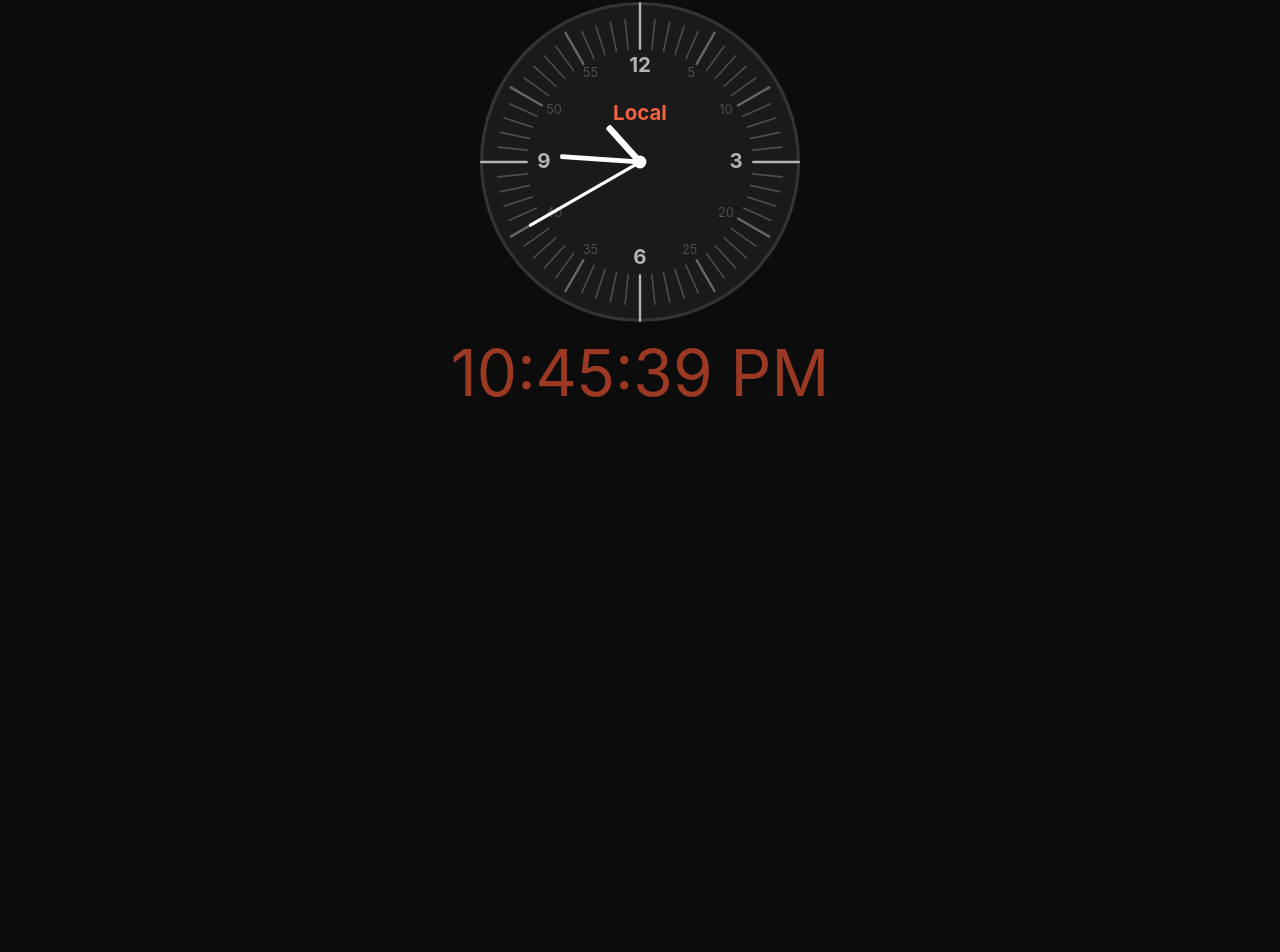
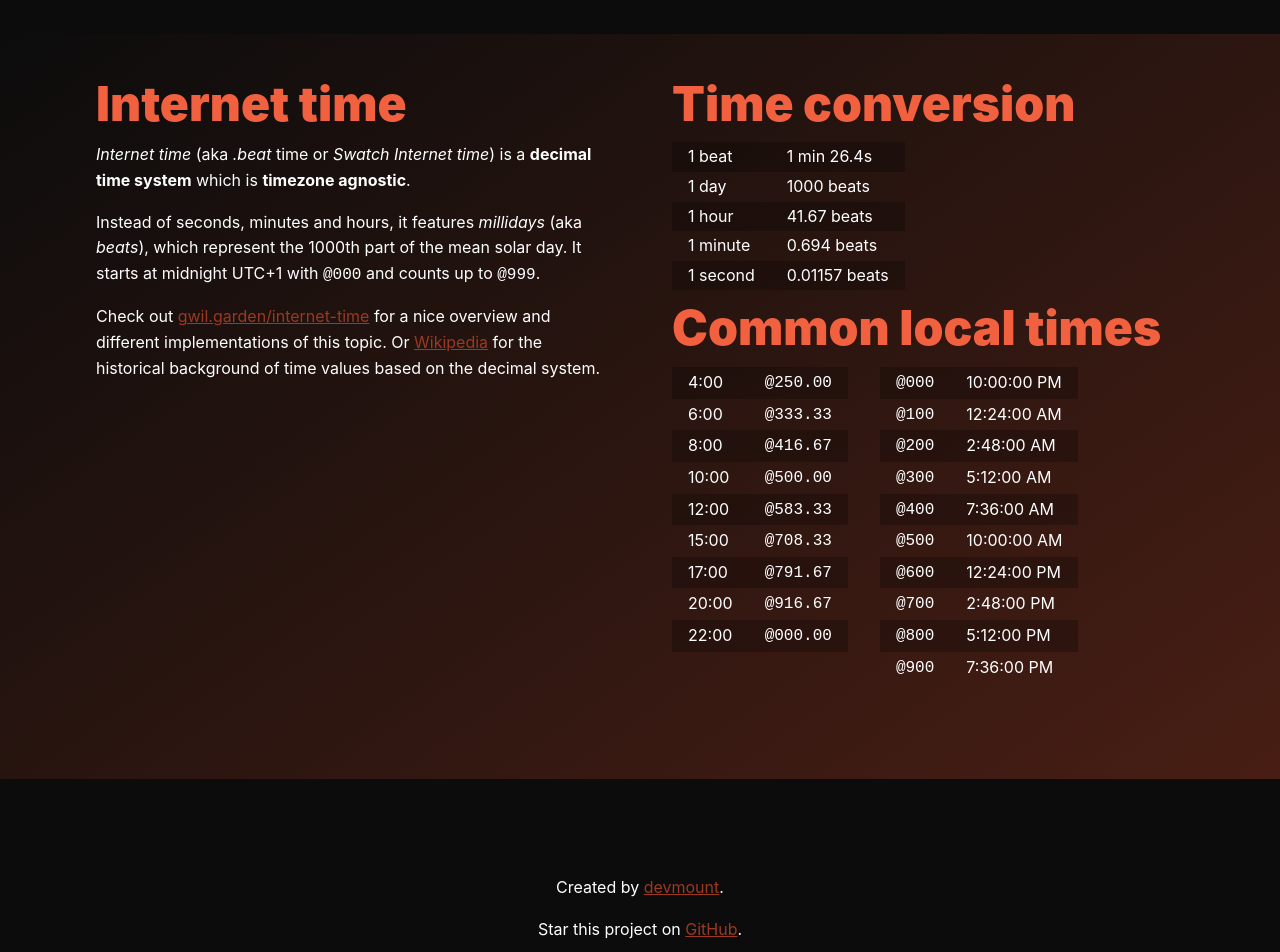
Before and after one commit to devmount/millidays, a Vue app: page / in a window 1280 px wide. Shown: the part 568-1520 px from the top of the page. Before the commit the page ends 1024 px from the top, so only its background shows below. Built offline with nearby package versions, Linux system fonts and the light colour scheme.

Commit message:
➕️ Add content

```diff
--- a/src/App.vue
+++ b/src/App.vue
@@ -1,6 +1,6 @@
 <script setup lang="ts">
 import { onMounted, ref } from 'vue';
-import { now } from '@/lib/millidays';
+import { fromDate, now, toDate } from '@/lib/millidays';
 import AnalogClock from "@/components/AnalogClock.vue";
 import { TimeMode } from './lib/clock';
 
@@ -20,30 +20,100 @@ onMounted(() => {
 
 <template>
   <header>
+    <!-- Millidays -->
+    <section class="beats">
+      <analog-clock title="Internet" :mode="TimeMode.Millidays" />
+      <h1>{{ millidays }}</h1>
+    </section>
+    <!-- Local time -->
+    <section class="local">
+      <analog-clock title="Local" :mode="TimeMode.Milliseconds" />
+      <h2>{{ localtime }}</h2>
+    </section>
 
   </header>
 
   <main>
-    <section class="beats">
-      <analog-clock title="Internet" :mode="TimeMode.Millidays" />
-      <h1>{{ millidays }}</h1>
+    <section>
+      <h2>Internet time</h2>
+      <p>
+        <i>Internet time</i> (aka <i>.beat</i> time or <i>Swatch Internet time</i>)
+        is a <strong>decimal time system</strong> which is <strong>timezone agnostic</strong>.
+      </p>
+      <p>
+        Instead of seconds, minutes and hours, it features <i>millidays</i> (aka <i>beats</i>),
+        which represent the 1000th part of the mean solar day.
+        It starts at midnight UTC+1 with <code>@000</code> and counts up to <code>@999</code>.
+      </p>
+      <p>
+        Check out <a href="https://gwil.garden/internet-time/">gwil.garden/internet-time</a> for a nice overview
+        and different implementations of this topic.
+        Or <a href="https://en.wikipedia.org/wiki/Swatch_Internet_Time" target="_blank">Wikipedia</a> for the historical
+        background of time values based on the decimal system.
+      </p>
     </section>
-    <section class="local">
-      <analog-clock title="Local" :mode="TimeMode.Milliseconds" />
-      <h2>{{ localtime }}</h2>
+    <section>
+      <h2>Time conversion</h2>
+      <table cellspacing="0">
+        <tbody>
+          <tr>
+            <td>1 beat</td>
+            <td>1 min 26.4s</td>
+          </tr>
+          <tr>
+            <td>1 day</td>
+            <td>1000 beats</td>
+          </tr>
+          <tr>
+            <td>1 hour</td>
+            <td>41.67 beats</td>
+          </tr>
+          <tr>
+            <td>1 minute</td>
+            <td>0.694 beats</td>
+          </tr>
+          <tr>
+            <td>1 second</td>
+            <td>0.01157 beats</td>
+          </tr>
+        </tbody>
+      </table>
+
+      <h2>Common local times</h2>
+      <div class="common-times">
+        <table cellspacing="0">
+          <tbody>
+            <tr v-for="h in [4, 6, 8, 10, 12, 15, 17, 20, 22]">
+              <td>{{ h }}:00</td>
+              <td><code>{{ fromDate(new Date(2026, 3, 19, h + 1, 0)) }}</code></td>
+            </tr>
+          </tbody>
+        </table>
+        <table cellspacing="0">
+          <tbody>
+            <tr v-for="b in Array.from(Array(10).keys())">
+              <td><code>@{{ b }}00</code></td>
+              <td>{{ toDate(b * 100).toLocaleTimeString() }}</td>
+            </tr>
+          </tbody>
+        </table>
+      </div>
     </section>
   </main>
+
+  <footer>
+    <p>Created by <a href="https://devmount.com">devmount</a>.</p>
+    <p>Star this project on <a href="https://github.com/devmount/millidays" target="_blank">GitHub</a>.</p>
+  </footer>
 </template>
 
 <style scoped>
-main {
+header {
   display: flex;
-  flex-direction: column;
+  flex-wrap: wrap;
   justify-content: center;
-  align-items: center;
-  gap: 4rem;
-  min-height: 100vh;
-  box-sizing: border-box;
+  align-items: stretch;
+  gap: 4rem 8rem;
   padding: 2rem;
 
   section {
@@ -54,15 +124,75 @@ main {
 
 
     &.beats h1 {
-      font-family: var(--font-mono);
       font-size: 6rem;
+      color: var(--color-accent);
       font-weight: 700;
     }
 
     &.local h2 {
-      font-size: 4rem;
+      font-size: 6rem;
       color: var(--color-heading);
+      font-weight: 500;
     }
   }
 }
+
+main {
+  background: var(--color-background);
+  background: linear-gradient(145deg, var(--color-background) 0%, var(--color-border) 100%);
+
+  display: grid;
+  grid-template-columns: 32rem 32rem;
+  justify-content: center;
+  align-items: stretch;
+  gap: 4rem;
+  padding: 2rem 8rem 6rem 8rem;
+
+  section {
+    flex: 0 0 auto;
+
+    &>.common-times {
+      display: flex;
+      flex-wrap: wrap;
+      align-items: start;
+      gap: 2rem;
+    }
+  }
+
+  h2 {
+    color: var(--color-accent);
+    font-weight: 900;
+    font-size: 3rem;
+  }
+
+  table {
+    tr:nth-child(odd) {
+      background-color: rgba(0, 0, 0, 25%);
+    }
+
+    td {
+      padding: .125rem 1rem;
+    }
+
+    td:nth-child(2) {
+      padding-left: 1rem;
+    }
+  }
+}
+
+footer {
+  padding: 6rem 1rem;
+  display: flex;
+  flex-direction: column;
+  justify-content: center;
+  align-items: center;
+}
+
+@media (max-width: 1200px) {
+  main {
+    grid-template-columns: 1fr;
+    padding-left: 2rem;
+    padding-right: 2rem;
+  }
+}
 </style>
--- a/src/assets/base.css
+++ /dev/null
@@ -1,33 +0,0 @@
-/* semantic color variables for this project */
-:root {
-  --color-background: #0C0C0C;
-  --color-border: #481E14;
-  --color-heading: #9B3922;
-  --color-text: #F2613F;
-
-  --font-mono: ui-monospace, SFMono-Regular, Menlo, Monaco, Consolas, 'Liberation Mono', 'Courier New', monospace;
-}
-
-*,
-*::before,
-*::after {
-  box-sizing: border-box;
-  margin: 0;
-  font-weight: normal;
-}
-
-body {
-  min-height: 100vh;
-  color: var(--color-text);
-  background: var(--color-background);
-  transition:
-    color 0.5s,
-    background-color 0.5s;
-  line-height: 1.6;
-  font-family: Inter, -apple-system, BlinkMacSystemFont, 'Segoe UI', Roboto, Oxygen, Ubuntu, Cantarell, 'Fira Sans', 'Droid Sans', 'Helvetica Neue', sans-serif;
-  font-size: 15px;
-  text-rendering: optimizeLegibility;
-  -webkit-font-smoothing: antialiased;
-  -moz-osx-font-smoothing: grayscale;
-  padding: 0;
-}
--- a/src/assets/main.css
+++ b/src/assets/main.css
@@ -1,7 +1,50 @@
-@import './base.css';
+/* semantic color variables for this project */
+:root {
+  --color-background: #0C0C0C;
+  --color-border: #481E14;
+  --color-heading: #9B3922;
+  --color-accent: #F2613F;
+  --color-text: white;
 
-#app {
-  max-width: 1280px;
-  margin: 0 auto;
+  --font-mono: ui-monospace, SFMono-Regular, Menlo, Monaco, Consolas, 'Liberation Mono', 'Courier New', monospace;
+}
+
+*,
+*::before,
+*::after {
+  box-sizing: border-box;
+  margin: 0;
   font-weight: normal;
 }
+
+body {
+  min-height: 100vh;
+  color: var(--color-text);
+  background: var(--color-background);
+  transition:
+    color 0.5s,
+    background-color 0.5s;
+  line-height: 1.6;
+  font-family: Inter, -apple-system, BlinkMacSystemFont, 'Segoe UI', Roboto, Oxygen, Ubuntu, Cantarell, 'Fira Sans', 'Droid Sans', 'Helvetica Neue', sans-serif;
+  font-size: 16px;
+  text-rendering: optimizeLegibility;
+  -webkit-font-smoothing: antialiased;
+  -moz-osx-font-smoothing: grayscale;
+  padding: 4rem 0 0 0;
+}
+
+strong {
+  font-weight: 700;
+}
+
+p {
+  margin-bottom: 1rem;
+}
+
+a {
+  color: var(--color-heading);
+
+  &:hover {
+    color: var(--color-accent);
+  }
+}
--- a/src/lib/millidays.ts
+++ b/src/lib/millidays.ts
@@ -25,3 +25,19 @@ export const fromDate = (date: Date, precision: number = 2): string => {
 export const now = (precision?: number): string => {
   return fromDate(new Date(), precision ?? 2);
 };
+
+export const toDate = (beats: number): Date => {
+  const seconds = (beats * 24 * 60 * 60) / 1000;
+
+  const d = new Date(seconds * 1000);
+  console.log(d.getTimezoneOffset());
+
+  var newDate = new Date(d.getTime() + d.getTimezoneOffset() * 60 * 1000);
+
+  var offset = d.getTimezoneOffset() / 60;
+  var hours = d.getHours();
+
+  newDate.setHours(hours - offset - 2);
+
+  return newDate;
+};
```
Also changed, not shown: 1 other file (tests, documents, lock files or other folders).
